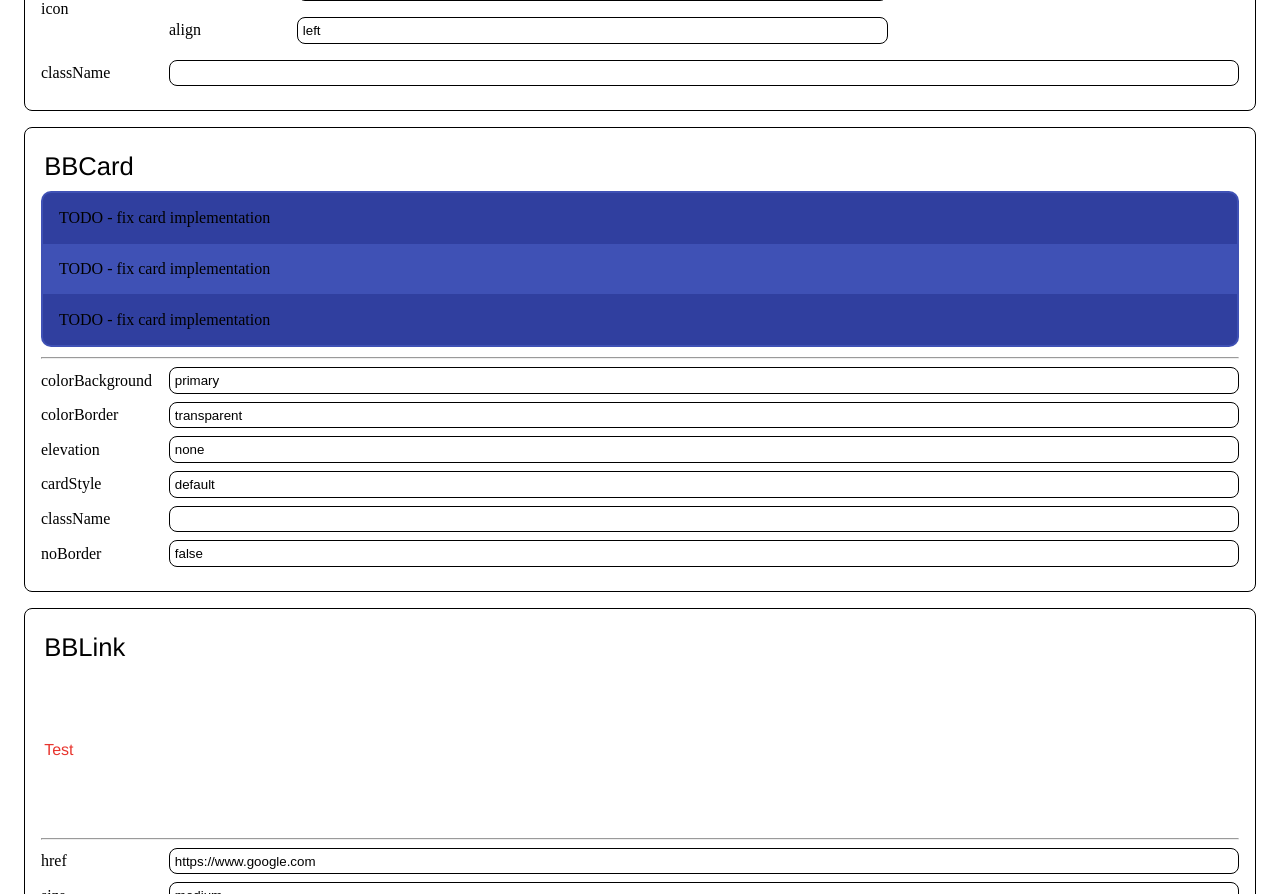
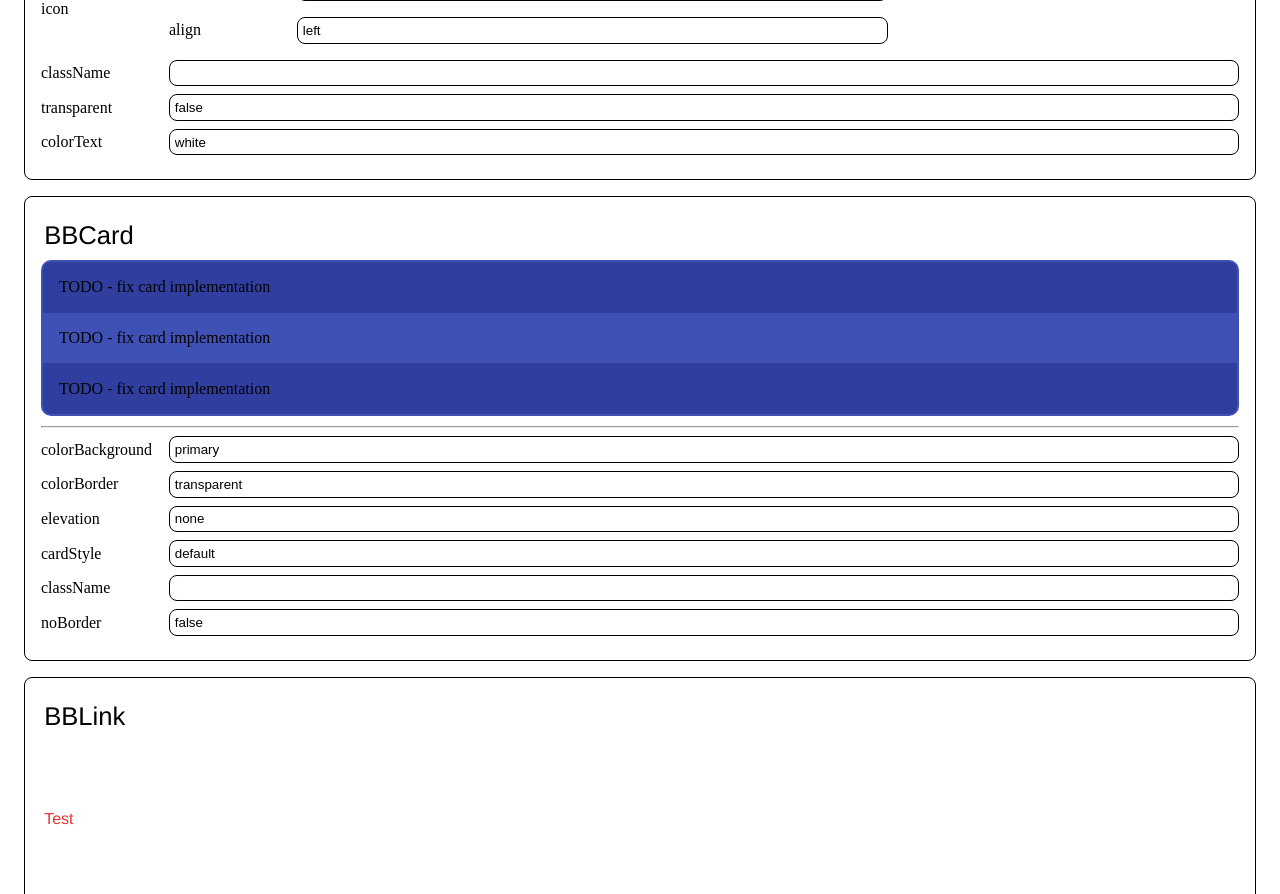
Before and after one commit to dan1229/nextjs-base-blocks, a Next.js app: page / in a window 1280 px wide. Shown: the part 1320-2214 px from the top of the page. Built offline with nearby package versions, Linux system fonts and the light colour scheme.

Commit message:
clean up

```diff
--- a/src/pages/index.tsx
+++ b/src/pages/index.tsx
@@ -53,6 +53,8 @@ const DemoPage = () => {
     idForm: '',
     className: '',
     onClick: () => alert('You clicked the button!'),
+    transparent: false,
+    colorText: 'white',
   });
   // BB Card
   const [stateBBCard, setStateBBCard] = useState<IPropsBBCard>({
```
Also changed, not shown: 1 other file (tests, documents, lock files or other folders).
